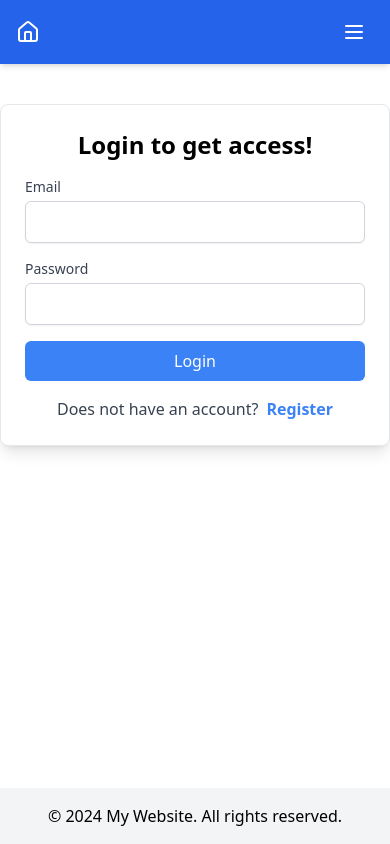
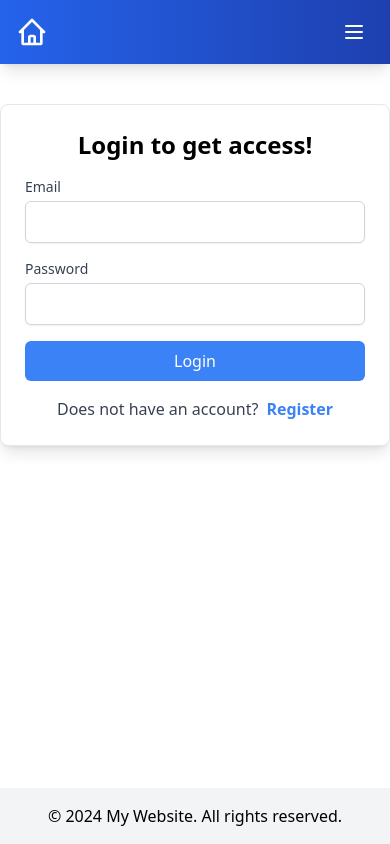
Before and after one commit to ahmednasser111/fullstack-todo-list, a React (Vite) app: page /login in a window 390 px wide. Built offline with nearby package versions, Linux system fonts and the light colour scheme.

Commit message:
navbar ui

```diff
--- a/src/components/NavBar/index.tsx
+++ b/src/components/NavBar/index.tsx
@@ -1,35 +1,63 @@
-import { useState } from "react";
+import { useState, useEffect, useRef } from "react";
 import { NavLink } from "react-router-dom";
-import toast, { Toaster } from "react-hot-toast";
-import { Menu, X, User, Home, LogOut, List } from "lucide-react";
 
 interface IProps {}
 
 function NavBar({}: IProps) {
 	const [isMenuOpen, setIsMenuOpen] = useState(false);
+	const [isDropdownOpen, setIsDropdownOpen] = useState(false);
+	const dropdownRef = useRef<HTMLDivElement>(null);
 	const storedData = localStorage["loggedInUser"];
 	const userData = storedData ? JSON.parse(storedData) : null;
 
+	useEffect(() => {
+		function handleClickOutside(event: MouseEvent) {
+			if (
+				dropdownRef.current &&
+				!dropdownRef.current.contains(event.target as Node)
+			) {
+				setIsDropdownOpen(false);
+			}
+		}
+		document.addEventListener("mousedown", handleClickOutside);
+		return () => {
+			document.removeEventListener("mousedown", handleClickOutside);
+		};
+	}, []);
+
 	function handleLogout() {
 		localStorage.removeItem("loggedInUser");
-		toast.success("Logout successful! Redirecting...");
+		alert("Logout successful! Redirecting...");
 		setTimeout(() => {
-			location.replace("/");
+			window.location.href = "/";
 		}, 2000);
 	}
 
 	const toggleMenu = () => setIsMenuOpen(!isMenuOpen);
+	const toggleDropdown = () => setIsDropdownOpen(!isDropdownOpen);
 
 	return (
-		<nav className="bg-blue-600 text-white shadow-md">
+		<nav className="bg-gradient-to-r from-blue-600 to-blue-800 text-white shadow-lg">
 			<div className="max-w-7xl mx-auto px-4 sm:px-6 lg:px-8">
 				<div className="flex items-center justify-between h-16">
 					<div className="flex items-center">
 						<NavLink
 							to="/"
-							className="flex items-center text-lg font-semibold hover:text-blue-200 transition-colors duration-200">
-							<Home className="w-6 h-6 mr-2" />
-							<span className="hidden sm:inline">Home</span>
+							className="flex items-center text-xl font-bold hover:text-blue-200 transition-colors duration-200">
+							<svg
+								className="w-8 h-8 mr-2"
+								fill="none"
+								stroke="currentColor"
+								viewBox="0 0 24 24"
+								xmlns="http://www.w3.org/2000/svg">
+								<path
+									strokeLinecap="round"
+									strokeLinejoin="round"
+									strokeWidth={2}
+									d="M3 12l2-2m0 0l7-7 7 7M5 10v10a1 1 0 001 1h3m10-11l2 2m-2-2v10a1 1 0 01-1 1h-3m-6 0a1 1 0 001-1v-4a1 1 0 011-1h2a1 1 0 011 1v4a1 1 0 001 1m-6 0h6"
+								/>
+							</svg>
+							<span className="hidden sm:inline">TaskMaster</span>
 						</NavLink>
 					</div>
 					<div className="hidden md:block">
@@ -37,23 +65,70 @@ function NavBar({}: IProps) {
 							{userData ? (
 								<>
 									<NavLink
+										to="/todos"
+										className="text-sm font-medium hover:text-blue-200 transition-colors duration-200 flex items-center">
+										<svg
+											className="w-4 h-4 mr-1"
+											fill="none"
+											stroke="currentColor"
+											viewBox="0 0 24 24"
+											xmlns="http://www.w3.org/2000/svg">
+											<path
+												strokeLinecap="round"
+												strokeLinejoin="round"
+												strokeWidth={2}
+												d="M9 5H7a2 2 0 00-2 2v12a2 2 0 002 2h10a2 2 0 002-2V7a2 2 0 00-2-2h-2M9 5a2 2 0 002 2h2a2 2 0 002-2M9 5a2 2 0 012-2h2a2 2 0 012 2m-3 7h3m-3 4h3m-6-4h.01M9 16h.01"
+											/>
+										</svg>
+										Todos
+									</NavLink>
+									<div className="relative" ref={dropdownRef}>
+										<button
+											onClick={toggleDropdown}
+											className="flex items-center text-sm font-medium hover:text-blue-200 transition-colors duration-200">
+											<svg
+												className="w-4 h-4 mr-1"
+												fill="none"
+												stroke="currentColor"
+												viewBox="0 0 24 24"
+												xmlns="http://www.w3.org/2000/svg">
+												<path
+													strokeLinecap="round"
+													strokeLinejoin="round"
+													strokeWidth={2}
+													d="M16 7a4 4 0 11-8 0 4 4 0 018 0zM12 14a7 7 0 00-7 7h14a7 7 0 00-7-7z"
+												/>
+											</svg>
+											{userData.name}
+											<svg
+												className="w-4 h-4 ml-1"
+												fill="none"
+												stroke="currentColor"
+												viewBox="0 0 24 24"
+												xmlns="http://www.w3.org/2000/svg">
+												<path
+													strokeLinecap="round"
+													strokeLinejoin="round"
+													strokeWidth={2}
+													d="M19 9l-7 7-7-7"
+												/>
+											</svg>
+										</button>
+										{isDropdownOpen && (
+											<div className="absolute right-0 mt-2 w-48 bg-white rounded-md shadow-lg py-1 z-10">
+												<NavLink
 													to="/profile"
-										className="text-sm font-medium hover:text-blue-200 transition-colors duration-200 flex items-center">
-										<User className="w-4 h-4 mr-1" />
+													className="block px-4 py-2 text-sm text-gray-700 hover:bg-gray-100">
 													Profile
 												</NavLink>
-									<NavLink
-										to="/todos"
-										className="text-sm font-medium hover:text-blue-200 transition-colors duration-200 flex items-center">
-										<List className="w-4 h-4 mr-1" />
-										Todos
-									</NavLink>
 												<button
-										className="text-sm font-medium hover:text-blue-200 transition-colors duration-200 flex items-center"
-										onClick={handleLogout}>
-										<LogOut className="w-4 h-4 mr-1" />
+													onClick={handleLogout}
+													className="block w-full text-left px-4 py-2 text-sm text-gray-700 hover:bg-gray-100">
 													Logout
 												</button>
+											</div>
+										)}
+									</div>
 								</>
 							) : (
 								<>
@@ -74,31 +149,61 @@ function NavBar({}: IProps) {
 					<div className="md:hidden">
 						<button
 							onClick={toggleMenu}
-							className="inline-flex items-center justify-center p-2 rounded-md text-white hover:text-blue-200 hover:bg-blue-700 focus:outline-none focus:ring-2 focus:ring-inset focus:ring-white">
+							className="inline-flex items-center justify-center p-2 rounded-md text-white hover:text-blue-200 hover:bg-blue-700 focus:outline-none focus:ring-2 focus:ring-inset focus:ring-white transition-colors duration-200"
+							aria-expanded={isMenuOpen}>
+							<span className="sr-only">Open main menu</span>
 							{isMenuOpen ? (
-								<X className="block h-6 w-6" aria-hidden="true" />
+								<svg
+									className="block h-6 w-6"
+									xmlns="http://www.w3.org/2000/svg"
+									fill="none"
+									viewBox="0 0 24 24"
+									stroke="currentColor"
+									aria-hidden="true">
+									<path
+										strokeLinecap="round"
+										strokeLinejoin="round"
+										strokeWidth="2"
+										d="M6 18L18 6M6 6l12 12"
+									/>
+								</svg>
 							) : (
-								<Menu className="block h-6 w-6" aria-hidden="true" />
+								<svg
+									className="block h-6 w-6"
+									xmlns="http://www.w3.org/2000/svg"
+									fill="none"
+									viewBox="0 0 24 24"
+									stroke="currentColor"
+									aria-hidden="true">
+									<path
+										strokeLinecap="round"
+										strokeLinejoin="round"
+										strokeWidth="2"
+										d="M4 6h16M4 12h16M4 18h16"
+									/>
+								</svg>
 							)}
 						</button>
 					</div>
 				</div>
 			</div>
 
-			{isMenuOpen && (
-				<div className="md:hidden">
+			<div
+				className={`md:hidden transition-all duration-300 ease-in-out ${
+					isMenuOpen ? "max-h-64 opacity-100" : "max-h-0 opacity-0"
+				} overflow-hidden`}>
 				<div className="px-2 pt-2 pb-3 space-y-1 sm:px-3">
 					{userData ? (
 						<>
 							<NavLink
+								to="/todos"
+								className="block px-3 py-2 text-base font-medium hover:text-blue-200 hover:bg-blue-700 transition-colors duration-200">
+								Todos
+							</NavLink>
+							<NavLink
 								to="/profile"
 								className="block px-3 py-2 text-base font-medium hover:text-blue-200 hover:bg-blue-700 transition-colors duration-200">
 								Profile
-								</NavLink>
-								<NavLink
-									to="/todos"
-									className="block px-3 py-2 text-base font-medium hover:text-blue-200 hover:bg-blue-700 transition-colors duration-200">
-									Todos
 							</NavLink>
 							<button
 								className="block w-full text-left px-3 py-2 text-base font-medium hover:text-blue-200 hover:bg-blue-700 transition-colors duration-200"
@@ -122,8 +227,6 @@ function NavBar({}: IProps) {
 					)}
 				</div>
 			</div>
-			)}
-			<Toaster position="bottom-center" />
 		</nav>
 	);
 }
```
Lines whose indentation alone changed are shown as unchanged.
